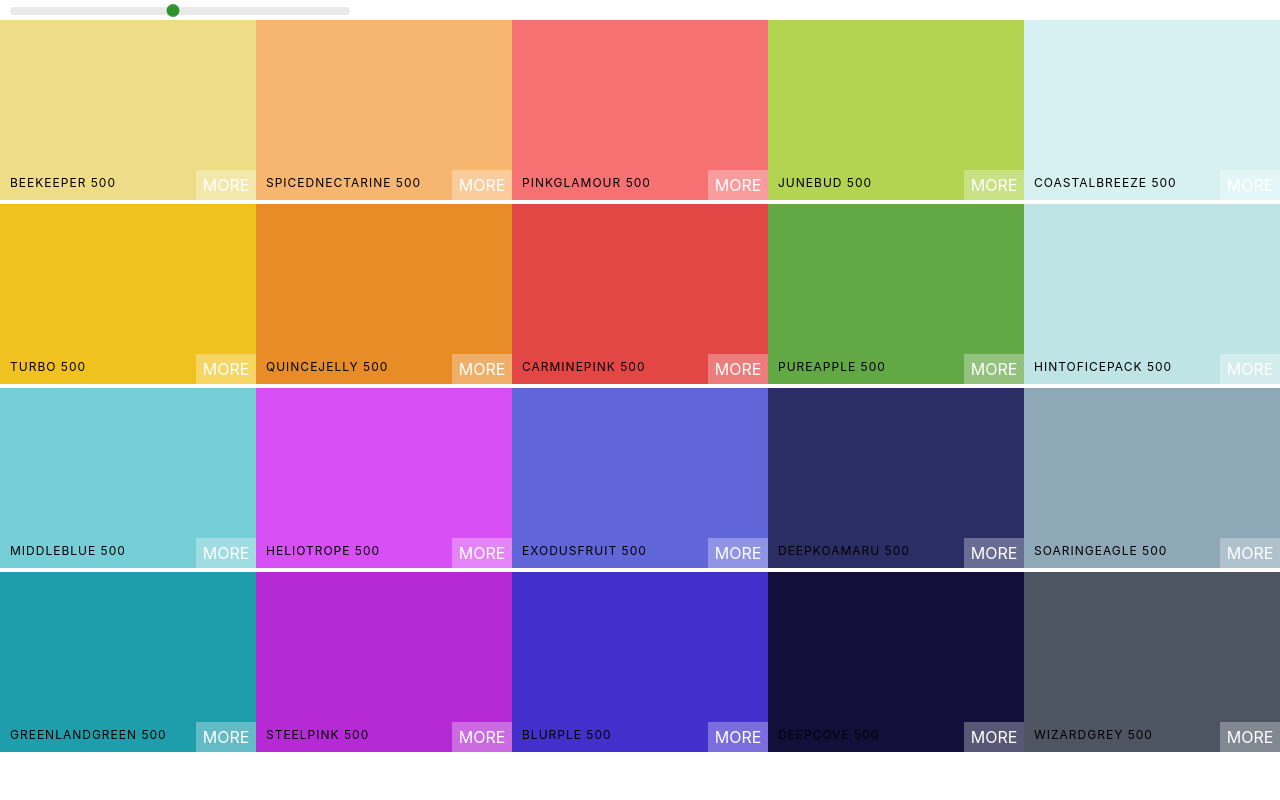
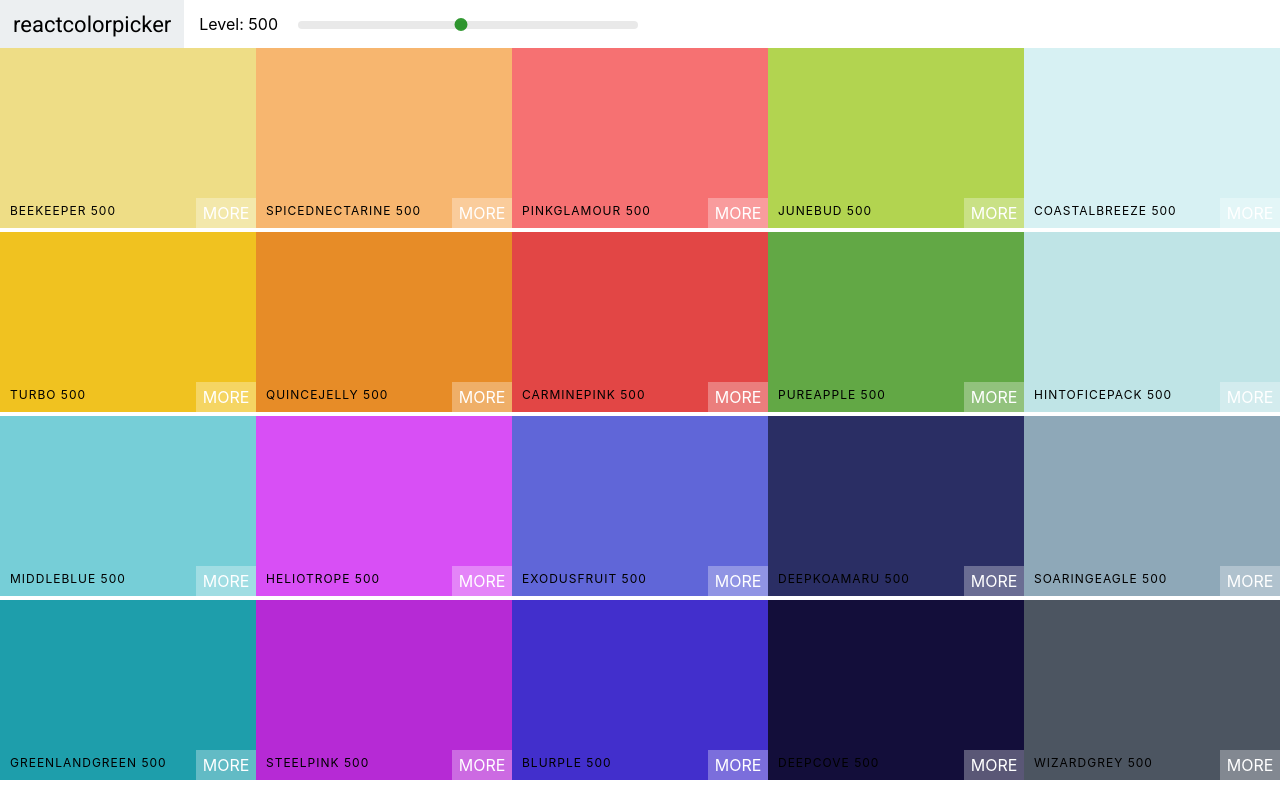
Before and after one commit to MoisesMH/color-app, a React (Create React App) app: page /palette/flat-ui-colors-american in a window 1280 px wide. Built offline with nearby package versions, Linux system fonts and the light colour scheme.

Commit message:
Added Navbar and its styles

```diff
--- a/public/index.html
+++ b/public/index.html
@@ -24,6 +24,7 @@
       work correctly both with client-side routing and a non-root public URL.
       Learn how to configure a non-root public URL by running `npm run build`.
     -->
+    <link href="https://fonts.googleapis.com/css2?family=Roboto:wght@100;400;500&display=swap" rel="stylesheet">
     <title>React App</title>
   </head>
   <body>
--- /dev/null
+++ b/src/Navbar.css
@@ -0,0 +1,56 @@
+.Navbar {
+    display: flex;
+    align-items: center;
+    justify-content: flex-start;
+    height: 6vh;
+}
+
+.Navbar-logo {
+    margin-right: 15px;
+    padding: 0 13px;
+    font-size: 22px;
+    background-color: #eceff1;
+    font-family: Roboto;
+    height: 100%;
+    display: flex;
+    align-items: center;
+}
+
+.Navbar-logo a {
+    text-decoration: none;
+    color: black;
+}
+
+.Navbar-options {
+
+}
+
+.slider {
+    width: 340px;
+    margin: 0 10px;
+    display: inline-block;
+}
+
+/* Slider specific classes */
+
+.rc-slider-track {
+    background-color: transparent;
+}
+
+.rc-slider-rail {
+    height: 8px;
+}
+
+.rc-slider-handle,
+.rc-slider-handle:active,
+.rc-slider-handle:focus,
+.rc-slider-handle:hover {
+    background-color: green;
+    outline: none;
+    border: 2px solid green;
+    box-shadow: none;
+    width: 13px;
+    height: 13px;
+    margin-left: -7px;
+    margin-top: -3px;
+}
--- /dev/null
+++ b/src/Navbar.js
@@ -0,0 +1,32 @@
+// To get the slider working
+import Slider from "rc-slider";
+import "rc-slider/assets/index.css"
+
+import "./Navbar.css"
+import React from "react";
+
+function Navbar({ level, changeLevel }) {
+    return (
+        <header className="Navbar">
+            <div className="Navbar-logo">
+                <a href="#">reactcolorpicker</a>
+            </div>
+            <div className="Navbar-options">
+                <span>Level: {level}</span>
+                <div className="slider">
+                    <Slider
+                        className="slider"
+                        defaultValue={level}
+                        min={100}
+                        max={900}
+                        // Necessarily 100 because palette colors increase by 100
+                        step={100}
+                        onChange={changeLevel}
+                    />
+                </div>
+            </div>
+        </header>
+    )
+}
+
+export default Navbar
--- a/src/Palette.css
+++ b/src/Palette.css
@@ -6,33 +6,3 @@
 .Palette-colors {
     height: 90%;
 }
-
-.slider {
-    width: 340px;
-    margin: 0 10px;
-    display: inline-block;
-}
-
-/* Slider specific classes */
-
-.rc-slider-track {
-    background-color: transparent;
-}
-
-.rc-slider-rail {
-    height: 8px;
-}
-
-.rc-slider-handle,
-.rc-slider-handle:active,
-.rc-slider-handle:focus,
-.rc-slider-handle:hover {
-    background-color: green;
-    outline: none;
-    border: 2px solid green;
-    box-shadow: none;
-    width: 13px;
-    height: 13px;
-    margin-left: -7px;
-    margin-top: -3px;
-}
--- a/src/Palette.js
+++ b/src/Palette.js
@@ -1,7 +1,5 @@
-// To get the slider working
-import Slider from "rc-slider";
-import "rc-slider/assets/index.css"
 // Because of specificity, we add the styling from the slider first
+import Navbar from "./Navbar";
 import React, { Component } from "react";
 import ColorBox from "./ColorBox";
 import "./Palette.css"
@@ -22,16 +20,7 @@
         const colorBoxes = colors[this.state.level].map(c => <ColorBox {...c} />)
         return (
             <div className="Palette">
-                <Slider
-                    className="slider"
-                    defaultValue={this.state.level}
-                    min={100}
-                    max={900}
-                    // Necessarily 100 because palette colors increase by 100
-                    step={100}
-                    onChange={this.changeLevel}
-                />
-                {/* Navbar goes here */}
+                <Navbar level={this.state.level} changeLevel={this.changeLevel}/>
                 <div className="Palette-colors">
                     {/* Bunch of color boxes */}
                     { colorBoxes }
```
